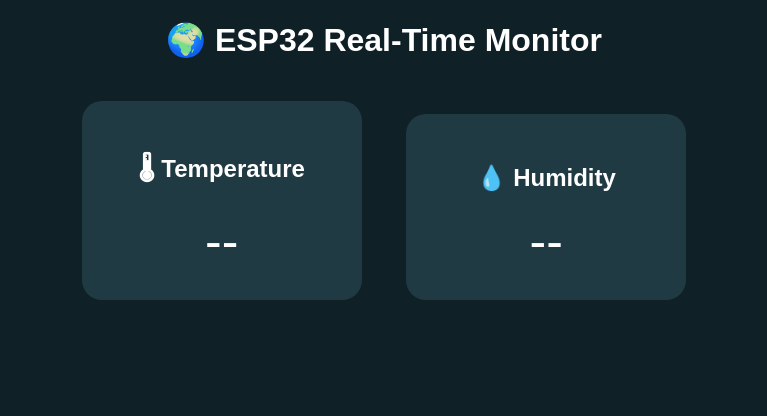
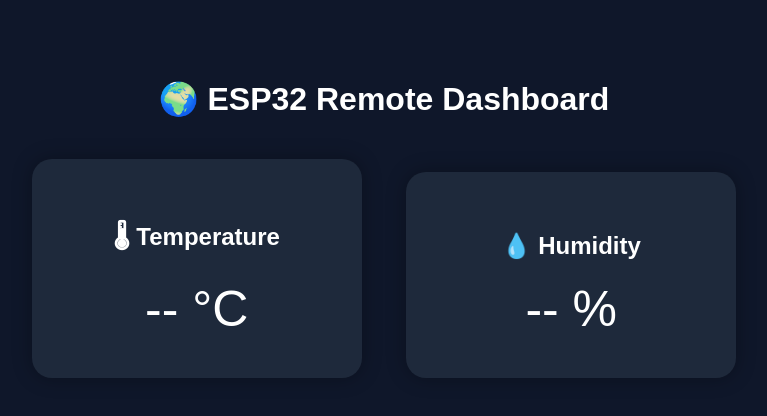
Before and after one commit to 1686963244-collab/esp32-dht22-web, a plain HTML site: page index.html in a window 1280 px wide. Shown: the whole page, without its empty margins (256-1023 px from the left). Drawn offline with Linux system fonts and the light colour scheme; no server answers.

Commit message:
Update index.html

```diff
--- a/index.html
+++ b/index.html
@@ -1,50 +1,53 @@
 <!DOCTYPE html>
 <html>
 <head>
-<title>ESP32 Live Dashboard</title>
+  <meta charset="UTF-8">
+  <title>ESP32 Environment Monitor</title>
 
-<script src="https://www.gstatic.com/firebasejs/8.10.0/firebase-app.js"></script>
-<script src="https://www.gstatic.com/firebasejs/8.10.0/firebase-database.js"></script>
+  <!-- Firebase SDK -->
+  <script src="https://www.gstatic.com/firebasejs/10.7.1/firebase-app-compat.js"></script>
+  <script src="https://www.gstatic.com/firebasejs/10.7.1/firebase-database-compat.js"></script>
 
   <style>
     body{
-  font-family: Arial;
-  text-align: center;
-  background: #0f2027;
-  color: white;
+      background:#0f172a;
+      color:white;
+      font-family:Arial;
+      text-align:center;
+      margin-top:80px;
     }
     .card{
-  background:#203a43;
-  padding:30px;
+      display:inline-block;
+      background:#1e293b;
+      padding:40px;
+      border-radius:20px;
       margin:20px;
-  border-radius:20px;
-  display:inline-block;
-  width:220px;
+      width:250px;
+      box-shadow:0 0 20px rgba(0,0,0,0.3);
     }
     .value{
       font-size:50px;
-  margin-top:10px;
+      margin-top:20px;
     }
   </style>
 </head>
 
 <body>
 
-<h1>🌍 ESP32 Real-Time Monitor</h1>
+<h1>🌍 ESP32 Remote Dashboard</h1>
 
 <div class="card">
   <h2>🌡 Temperature</h2>
-<div id="temp" class="value">--</div>
+  <div id="temp" class="value">-- °C</div>
 </div>
 
 <div class="card">
   <h2>💧 Humidity</h2>
-<div id="hum" class="value">--</div>
+  <div id="hum" class="value">-- %</div>
 </div>
 
 <script>
-
-// 🔥你的Firebase地址
+  // ⭐ 你的 Firebase 配置
   const firebaseConfig = {
     databaseURL: "https://esp32-dht22-afccc-default-rtdb.asia-southeast1.firebasedatabase.app/"
   };
@@ -52,16 +55,15 @@
   firebase.initializeApp(firebaseConfig);
   const db = firebase.database();
 
-// ✅实时监听温度
-db.ref("sensor/temperature").on("value", (snap) => {
-  document.getElementById("temp").innerHTML = snap.val() + " °C";
+  // ⭐ 实时监听温度
+  db.ref("sensor/temperature").on("value", snapshot => {
+    document.getElementById("temp").innerHTML = snapshot.val() + " °C";
   });
 
-// ✅实时监听湿度
-db.ref("sensor/humidity").on("value", (snap) => {
-  document.getElementById("hum").innerHTML = snap.val() + " %";
+  // ⭐ 实时监听湿度
+  db.ref("sensor/humidity").on("value", snapshot => {
+    document.getElementById("hum").innerHTML = snapshot.val() + " %";
   });
-
 </script>
 
 </body>
```
Lines whose indentation alone changed are shown as unchanged.
